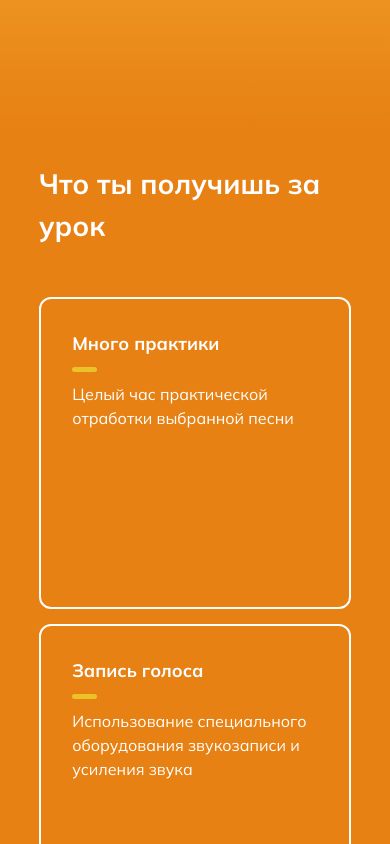
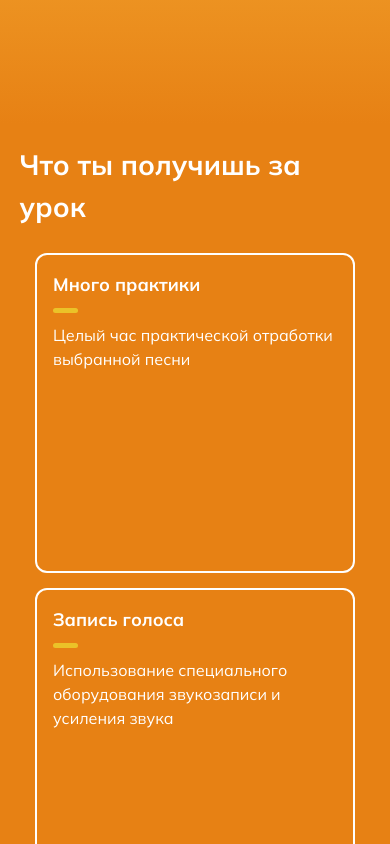
Before and after one commit to andrey-zinoviev-dev/evoMusic, a React (Vite) app: page / in a window 390 px wide. Shown: the part 720-1564 px from the top of the page. Built offline with nearby package versions, Linux system fonts and the light colour scheme.

Commit message:
remade mobile layout

```diff
--- a/src/Advantages.css
+++ b/src/Advantages.css
@@ -77,6 +77,7 @@
   /* padding: 10px; */
   /* padding: 25px; */
   padding: 16px 25px;
+  width: 100%;
   /* transition: all 0.5s ease-in-out;
   cursor: pointer; */
 }
@@ -182,9 +183,13 @@
   }
   .advantages__ul {
     justify-content: center;
+    grid-template-columns: repeat(auto-fill, minmax(210px, 1fr));
+    max-width: 320px;
+    margin: 0 auto;
     /* grid-template-columns: repeat(auto-fit, minmax(140px, 250px)) */
   }
   .advantages__ul-li {
+    aspect-ratio: 0.5;
     /* height: 275px; */
     padding: 15px;
   }
--- a/src/Advantages.jsx
+++ b/src/Advantages.jsx
@@ -75,7 +75,7 @@ export default function Advantages() {
             <div className="advantages__ul-li-text">
               <h4 className="advantages__ul-li-headline">Комфорт и профессионализм</h4>
               <div className="advantages__ul-li-text-color"></div>
-              <p className="advantages__ul-li-text-p">Мы работаем в центре Москвы с действующими музыкантами-универсалами с большим опытом работы, а занятия проходят строго по твоим потребностям в выбранном тобой направлении</p>
+              <p className="advantages__ul-li-text-p">Мы работаем с действующими музыкантами-универсалами с большим опытом работы, а занятия проходят строго по твоим потребностям</p>
             </div>
             <div className="advantages__ul-li-category">
               <svg className="advantages__ul-li-svg" xmlns="http://www.w3.org/2000/svg" viewBox="0 0 512 512"><path d="M88 0C74.7 0 64 10.7 64 24c0 38.9 23.4 59.4 39.1 73.1l1.1 1C120.5 112.3 128 119.9 128 136c0 13.3 10.7 24 24 24s24-10.7 24-24c0-38.9-23.4-59.4-39.1-73.1l-1.1-1C119.5 47.7 112 40.1 112 24c0-13.3-10.7-24-24-24zM32 192c-17.7 0-32 14.3-32 32V416c0 53 43 96 96 96H288c53 0 96-43 96-96h16c61.9 0 112-50.1 112-112s-50.1-112-112-112H352 32zm352 64h16c26.5 0 48 21.5 48 48s-21.5 48-48 48H384V256zM224 24c0-13.3-10.7-24-24-24s-24 10.7-24 24c0 38.9 23.4 59.4 39.1 73.1l1.1 1C232.5 112.3 240 119.9 240 136c0 13.3 10.7 24 24 24s24-10.7 24-24c0-38.9-23.4-59.4-39.1-73.1l-1.1-1C231.5 47.7 224 40.1 224 24z"/></svg>
--- a/src/Conversion.css
+++ b/src/Conversion.css
@@ -48,18 +48,25 @@
   max-width: 120px;
 }
 .conversion__form {
-  display: flex;
+  /* display: flex;
   flex-direction: column;
   align-items: center;
   justify-content: center;
-  width: 100%;
+  width: 100%; */
+  height: 720px;
   border-radius: 0 24px 24px 0;
-  border: 2px solid white;
+  border: none;
   color: black;
   box-sizing: border-box;
   padding: 50px;
-  border-left: none;
+
   background-image: linear-gradient(-90deg, #dededc, #e6e4e2);
+}
+
+.conversion__form {
+  display: flex;
+  align-items: center;
+  justify-content: center;
 }
 
 .conversion__form-wrapper {
@@ -105,9 +112,13 @@
 }
 
 @media screen and (max-width: 1439px) {
-  .conversion__wrapper {
+  /* .conversion__wrapper {
     width: 720px;
     margin: 0 auto;
+  } */
+  .conversion__form {
+    height: 660px;
+    padding: 25px;
   }
   .conversion__form-wrapper {
     flex-direction: column;
@@ -123,6 +134,9 @@
 }
 
 @media screen and (max-width: 767px) {
+  .conversion__text-headline {
+    font-size: 36px;
+  }
   .conversion__signature {
     padding: 15px;
   }
@@ -138,6 +152,9 @@
   .conversion__form-headline {
     margin: 25px 0 0 0;
   }
+  .conversion__signature {
+    display: none;
+  }
 }
 
 @media screen and (max-width: 540px) {
@@ -146,9 +163,9 @@
   }
   .conversion__text-headline {
     font-size: 28px;
-    height: 100%;
+    /* height: 100%; */
   }
-  .conversion__signature {
+  /* .conversion__signature {
     display: none;
-  }
+  } */
 }
--- a/src/Conversion.jsx
+++ b/src/Conversion.jsx
@@ -27,11 +27,11 @@ export default function Conversion({scrollToConversion}) {
             {/* <img className="conversion__signature-cover" src={Image}></img> */}
           </div>
 
-          <form onSubmit={(evt) => {
+          {/* <form onSubmit={(evt) => {
             handleFormSubmit(evt);
           }} className="conversion__form">
 
-            {/* <img className="conversion__form-logo" src={Logo}></img> */}
+
             <div className="conversion__form-wrapper">
               <h3 className="conversion__form-headline">Записаться на бесплатный урок</h3>
               <img className="conversion__signature-cover" src={Logo}></img>
@@ -42,8 +42,9 @@ export default function Conversion({scrollToConversion}) {
             <input className="conversion__form-input" placeholder="Сколько занимаетесь музыкой?" type="text"></input>
             <input className="conversion__form-input" placeholder="Ваш email" type="text"></input>
             <button className="conversion__form-btn">Записаться</button>
-            {/* <div></div> */}
-          </form>
+
+          </form> */}
+          <iframe className="conversion__form" src="https://evolution.s20.online/common/1/form/draw?id=1&amp;lead_source_id=7&amp;baseColor=205EDC&amp;borderRadius=8&amp;css=%2F%2Fcdn.alfacrm.pro%2Flead-form%2Fform.css" width="100%" height="100%" frameorder="0"></iframe>
         </div>
 
       </div>
--- a/src/Gallery.css
+++ b/src/Gallery.css
@@ -93,4 +93,7 @@
         height: 100%;
         text-align: left;
     }
+    .galley__ul {
+        grid-template-columns: repeat(auto-fill, minmax(230px, 1fr));
+    }
 }
--- a/src/Offer.css
+++ b/src/Offer.css
@@ -205,8 +205,12 @@
 @media screen and (max-width: 767px) {
   .offer__text-headline {
     font-size: 36px;
-    height: 55px;
+    /* height: 55px; */
     text-align: left;
+  }
+  .offer__benefits {
+    margin: 25px auto 0 auto;
+    grid-template-columns: repeat(auto-fit, minmax(230px, 1fr));
   }
 }
 
@@ -217,7 +221,12 @@
     height: 100%;
   }
   .offer__benefits {
-    margin: 50px auto;
+    grid-template-columns: repeat(auto-fit, minmax(210px, 1fr));
+    max-width: 320px;
+    margin: 25px auto 0 auto;
+  }
+  .offer__benefits-li {
+    padding: 5%;
   }
   .offer__ul {
     flex-wrap: wrap;
--- a/src/Students.css
+++ b/src/Students.css
@@ -97,7 +97,16 @@
     object-fit: cover;
 }
 
+@media screen and (max-width: 767px) {
+    .students__text-headline {
+        font-size: 36px;
+    }
+}
+
 @media screen and (max-width: 540px) {
+    .students__text-headline {
+        font-size: 28px;
+    }
     .students__text-p {
         text-align: left;
     }
@@ -107,9 +116,9 @@
     .students__categories-li-svg {
         max-width: 20px;
     }
-    .students__ul {
+    /* .students__ul {
         grid-template-columns: repeat(auto-fit, minmax(120px, 180px));
         grid-auto-rows: minmax(120px, 180px);
         justify-content: center;
-    }
+    } */
 }
--- a/src/index.css
+++ b/src/index.css
@@ -135,6 +135,12 @@ ul {
   }
 }
 
+@media screen and (max-width: 767px) {
+  section {
+    padding: 5%;
+  }
+}
+
 /* @media screen and (max-width: 1439px) {
   .container {
     max-width: 920px;
```
